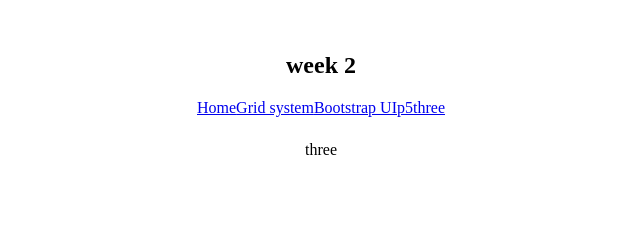
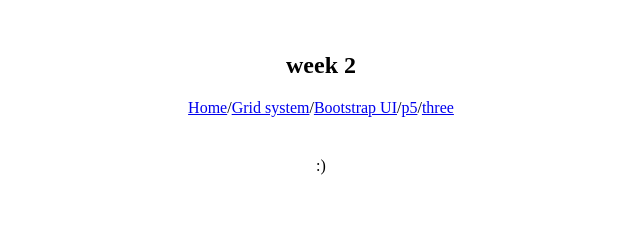
Before and after one commit to jooohyunpark/itp-wou-fall-2022, a Nuxt app in the folder week2/: page / in a window 1280 px wide. Shown: the top 225 px of the page, without its empty margins (319-959 px from the left). Built offline with nearby package versions, Linux system fonts and the light colour scheme.

Commit message:
add separator to nav

```diff
--- a/week2/components/Nav.vue
+++ b/week2/components/Nav.vue
@@ -2,9 +2,13 @@
   <nav>
     <h1>week 2</h1>
     <NuxtLink to="/">Home</NuxtLink>
+    <span>/</span>
     <NuxtLink to="/grid-system">Grid system</NuxtLink>
+    <span>/</span>
     <NuxtLink to="/bootstrap-ui">Bootstrap UI</NuxtLink>
+    <span>/</span>
     <NuxtLink to="/p5">p5</NuxtLink>
+    <span>/</span>
     <NuxtLink to="/three">three</NuxtLink>
   </nav>
 </template>
--- a/week2/pages/index.vue
+++ b/week2/pages/index.vue
@@ -1,5 +1,7 @@
 <template>
-  <div>three</div>
+  <div>
+    <p>:)</p>
+  </div>
 </template>
 
 <script>
--- a/week2/pages/three.vue
+++ b/week2/pages/three.vue
@@ -1,5 +1,5 @@
 <template>
-  <div>p5</div>
+  <div>three</div>
 </template>
 
 <script>
```
Also changed, not shown: 2 other files (tests, documents, lock files or other folders).
